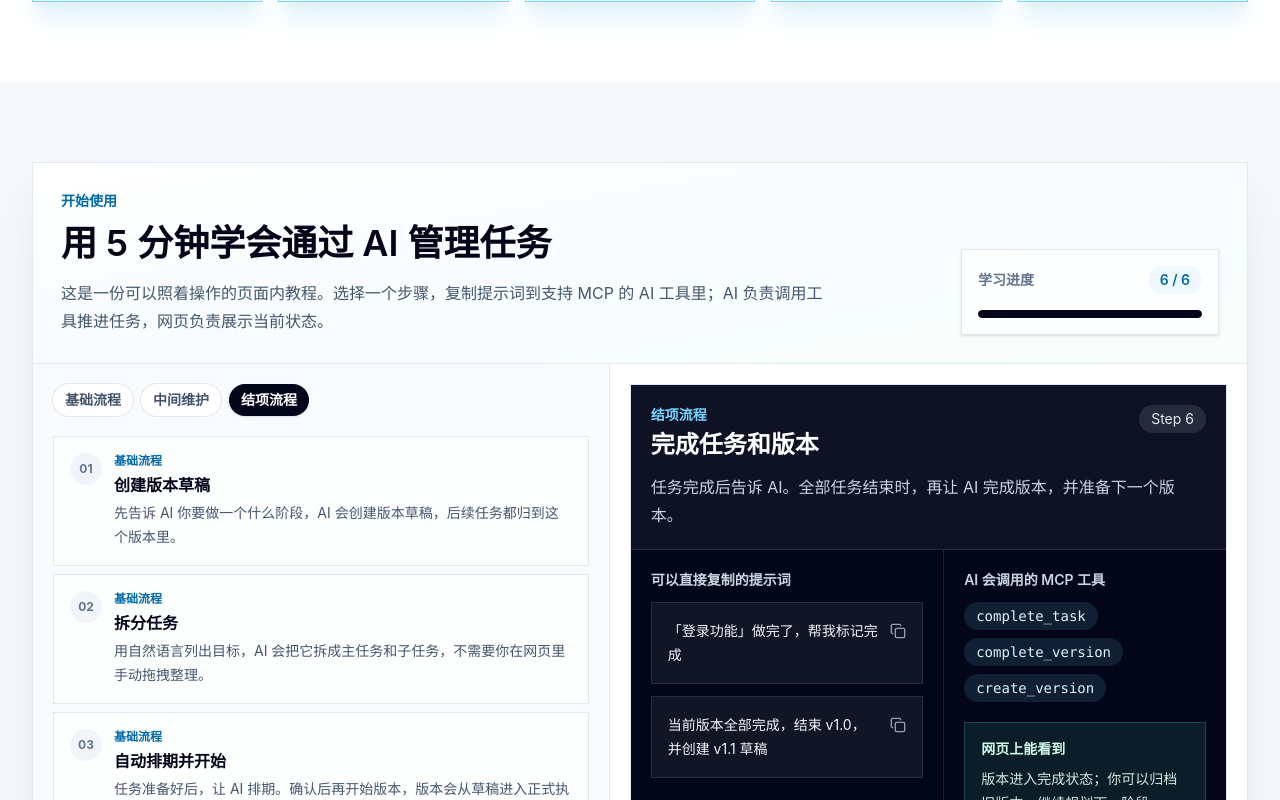
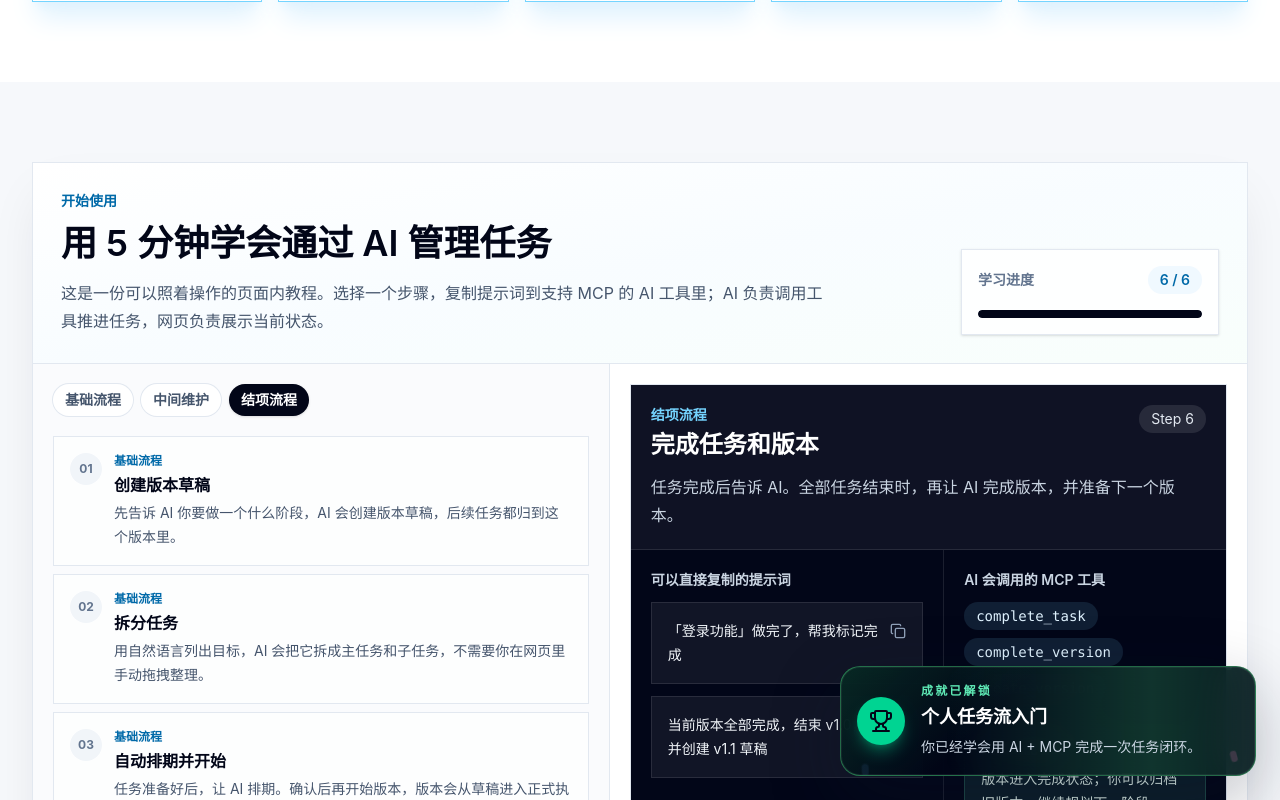
Before and after one commit to qq33357486/oh-my-task, a React (Vite) app in the folder web/: page / in a window 1280 px wide. Both pictures are taken after a click on the button "结项流程". Shown: the part 1667-2467 px from the top of the page. Built offline with nearby package versions, Linux system fonts and the light colour scheme.

Commit message:
增加首页教程成就提示

```diff
--- a/web/src/index.css
+++ b/web/src/index.css
@@ -178,6 +178,62 @@
   .guide-step-card {
     transform: translateZ(0);
   }
+
+  .achievement-toast {
+    position: fixed;
+    right: 1.5rem;
+    bottom: 1.5rem;
+    z-index: 60;
+    width: min(26rem, calc(100vw - 2rem));
+    overflow: hidden;
+    border: 1px solid rgba(74, 222, 128, 0.46);
+    border-radius: 1.25rem;
+    background:
+      linear-gradient(135deg, rgba(34, 197, 94, 0.18), transparent 38%),
+      rgba(2, 6, 23, 0.94);
+    box-shadow: 0 24px 70px rgba(15, 23, 42, 0.28), 0 0 0 1px rgba(255, 255, 255, 0.06) inset;
+    padding: 1rem;
+    backdrop-filter: blur(18px);
+    animation: achievement-toast-in 520ms cubic-bezier(0.16, 1, 0.3, 1) both,
+      achievement-toast-out 420ms ease 4.6s forwards;
+  }
+
+  .achievement-toast::before {
+    content: "";
+    position: absolute;
+    inset: 0;
+    border-radius: inherit;
+    background: linear-gradient(90deg, transparent, rgba(74, 222, 128, 0.22), transparent);
+    transform: translateX(-110%);
+    animation: achievement-scan 1.8s ease 260ms both;
+    pointer-events: none;
+  }
+
+  .achievement-confetti {
+    position: absolute;
+    inset: 0;
+    pointer-events: none;
+  }
+
+  .achievement-confetti span {
+    position: absolute;
+    width: 0.42rem;
+    height: 0.75rem;
+    border-radius: 9999px;
+    background: var(--confetti-color);
+    opacity: 0;
+    transform: translate(-50%, -50%) scale(0.55) rotate(0deg);
+    animation: achievement-confetti-pop 900ms ease-out forwards;
+  }
+
+  @media (max-width: 640px) {
+    .achievement-toast {
+      right: 1rem;
+      bottom: 1rem;
+      left: 1rem;
+      width: auto;
+    }
+  }
 }
 
 @keyframes omt-float {
@@ -212,11 +268,57 @@
   }
 }
 
+@keyframes achievement-toast-in {
+  from {
+    opacity: 0;
+    transform: translateY(24px) scale(0.96);
+  }
+  to {
+    opacity: 1;
+    transform: translateY(0) scale(1);
+  }
+}
+
+@keyframes achievement-toast-out {
+  to {
+    opacity: 0;
+    transform: translateY(12px) scale(0.98);
+  }
+}
+
+@keyframes achievement-scan {
+  to {
+    transform: translateX(110%);
+  }
+}
+
+@keyframes achievement-confetti-pop {
+  0% {
+    opacity: 0;
+    transform: translate(-50%, -50%) scale(0.5) rotate(0deg);
+  }
+  18% {
+    opacity: 1;
+  }
+  100% {
+    opacity: 0;
+    transform: translate(
+        calc(-50% + var(--confetti-x)),
+        calc(-50% + var(--confetti-y))
+      )
+      scale(1)
+      rotate(190deg);
+  }
+}
+
 @media (prefers-reduced-motion: reduce) {
   .omt-reveal,
   .omt-reveal.is-visible,
   .hero-shot,
-  .hero-shot::after {
+  .hero-shot::after,
+  .achievement-toast,
+  .achievement-toast::before,
+  .achievement-confetti span {
     animation: none;
     opacity: 1;
     transform: none;
--- a/web/src/pages/LandingPage.tsx
+++ b/web/src/pages/LandingPage.tsx
@@ -1,4 +1,4 @@
-import { useEffect, useRef, useState, type ReactNode } from 'react'
+import { useEffect, useRef, useState, type CSSProperties, type ReactNode } from 'react'
 import { Link } from 'react-router-dom'
 import {
   ArrowRight,
@@ -11,6 +11,7 @@ import {
   LayoutDashboard,
   LockKeyhole,
   Sparkles,
+  Trophy,
 } from 'lucide-react'
 import { cn } from '@/lib/utils'
 
@@ -95,6 +96,39 @@ const guideSteps = [
     tools: ['complete_task', 'complete_version', 'create_version'],
     result: '版本进入完成状态；你可以归档旧版本，继续规划下一阶段。',
   },
+]
+
+const ACHIEVEMENT_STORAGE_KEY = 'oh-my-task-landing-achievement-seen'
+
+function readAchievementSeen() {
+  if (typeof window === 'undefined') return false
+
+  try {
+    return window.localStorage.getItem(ACHIEVEMENT_STORAGE_KEY) === 'true'
+  } catch {
+    return false
+  }
+}
+
+function markAchievementSeen() {
+  try {
+    window.localStorage.setItem(ACHIEVEMENT_STORAGE_KEY, 'true')
+  } catch {
+    // 成就提示只是演示反馈，存储失败时不影响页面使用。
+  }
+}
+
+const confettiPieces = [
+  { left: '12%', top: '44%', x: '-64px', y: '-42px', color: '#22c55e', delay: '0ms' },
+  { left: '22%', top: '28%', x: '-38px', y: '-74px', color: '#38bdf8', delay: '30ms' },
+  { left: '36%', top: '18%', x: '-12px', y: '-88px', color: '#facc15', delay: '60ms' },
+  { left: '50%', top: '16%', x: '18px', y: '-82px', color: '#a78bfa', delay: '90ms' },
+  { left: '64%', top: '22%', x: '44px', y: '-70px', color: '#fb7185', delay: '120ms' },
+  { left: '78%', top: '38%', x: '68px', y: '-46px', color: '#34d399', delay: '150ms' },
+  { left: '18%', top: '66%', x: '-54px', y: '34px', color: '#60a5fa', delay: '180ms' },
+  { left: '38%', top: '74%', x: '-18px', y: '52px', color: '#f97316', delay: '210ms' },
+  { left: '58%', top: '72%', x: '24px', y: '48px', color: '#bef264', delay: '240ms' },
+  { left: '82%', top: '60%', x: '62px', y: '28px', color: '#f472b6', delay: '270ms' },
 ]
 
 function Reveal({
@@ -227,9 +261,51 @@ function AnimatedWorkflow() {
 
 function UsageGuide() {
   const [activeIndex, setActiveIndex] = useState(0)
+  const [hasSeenAchievement, setHasSeenAchievement] = useState(readAchievementSeen)
+  const [showAchievement, setShowAchievement] = useState(false)
+  const achievementTimerRef = useRef<number | undefined>(undefined)
+  const hideAchievementTimerRef = useRef<number | undefined>(undefined)
   const activeStep = guideSteps[activeIndex]
   const groups = [...new Set(guideSteps.map((step) => step.group))]
   const progress = ((activeIndex + 1) / guideSteps.length) * 100
+
+  useEffect(() => {
+    return () => {
+      if (achievementTimerRef.current) window.clearTimeout(achievementTimerRef.current)
+      if (hideAchievementTimerRef.current) window.clearTimeout(hideAchievementTimerRef.current)
+    }
+  }, [])
+
+  const triggerAchievement = () => {
+    if (hasSeenAchievement) return
+
+    if (achievementTimerRef.current) window.clearTimeout(achievementTimerRef.current)
+    if (hideAchievementTimerRef.current) window.clearTimeout(hideAchievementTimerRef.current)
+
+    achievementTimerRef.current = window.setTimeout(() => {
+      markAchievementSeen()
+      setHasSeenAchievement(true)
+      setShowAchievement(true)
+
+      hideAchievementTimerRef.current = window.setTimeout(() => {
+        setShowAchievement(false)
+      }, 5000)
+    }, 2000)
+  }
+
+  const handleSelectStep = (index: number) => {
+    setActiveIndex(index)
+
+    if (index === guideSteps.length - 1) {
+      triggerAchievement()
+      return
+    }
+
+    if (achievementTimerRef.current) {
+      window.clearTimeout(achievementTimerRef.current)
+      achievementTimerRef.current = undefined
+    }
+  }
 
   const copyPrompt = async (prompt: string) => {
     try {
@@ -282,7 +358,7 @@ function UsageGuide() {
                       <button
                         key={group}
                         type="button"
-                        onClick={() => setActiveIndex(firstIndex)}
+                        onClick={() => handleSelectStep(firstIndex)}
                         className={cn(
                           'rounded-full px-3 py-1.5 text-sm font-semibold transition',
                           isActive
@@ -301,7 +377,7 @@ function UsageGuide() {
                     <button
                       key={`${step.group}-${step.title}`}
                       type="button"
-                      onClick={() => setActiveIndex(index)}
+                      onClick={() => handleSelectStep(index)}
                       className={cn(
                         'guide-step-card grid min-w-0 grid-cols-[auto_1fr] gap-3 rounded-2xl border p-4 text-left transition',
                         index === activeIndex
@@ -397,6 +473,39 @@ function UsageGuide() {
             </div>
           </div>
         </Reveal>
+        {showAchievement && (
+          <div className="achievement-toast" role="status" aria-live="polite">
+            <div className="achievement-confetti" aria-hidden="true">
+              {confettiPieces.map((piece, index) => (
+                <span
+                  key={`${piece.left}-${piece.top}-${index}`}
+                  style={{
+                    left: piece.left,
+                    top: piece.top,
+                    '--confetti-x': piece.x,
+                    '--confetti-y': piece.y,
+                    '--confetti-color': piece.color,
+                    animationDelay: piece.delay,
+                  } as CSSProperties}
+                />
+              ))}
+            </div>
+            <div className="relative z-10 flex items-center gap-4">
+              <div className="flex size-12 shrink-0 items-center justify-center rounded-full bg-emerald-400 text-slate-950 shadow-lg shadow-emerald-400/35">
+                <Trophy className="size-6" />
+              </div>
+              <div className="min-w-0">
+                <p className="text-xs font-semibold uppercase tracking-[0.18em] text-emerald-300">
+                  成就已解锁
+                </p>
+                <p className="mt-1 text-lg font-semibold text-white">个人任务流入门</p>
+                <p className="mt-1 text-sm leading-6 text-slate-300">
+                  你已经学会用 AI + MCP 完成一次任务闭环。
+                </p>
+              </div>
+            </div>
+          </div>
+        )}
       </div>
     </section>
   )
```
